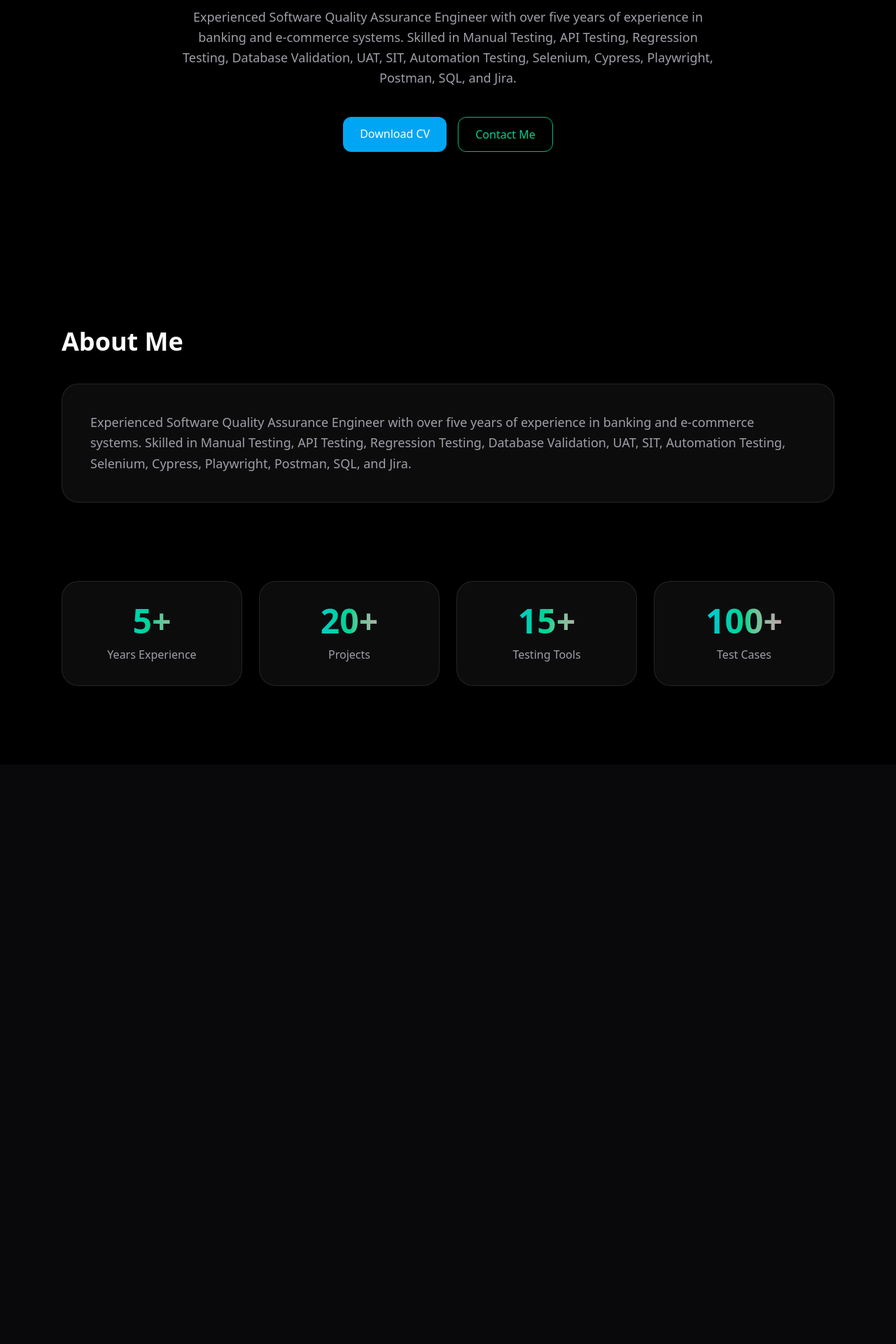
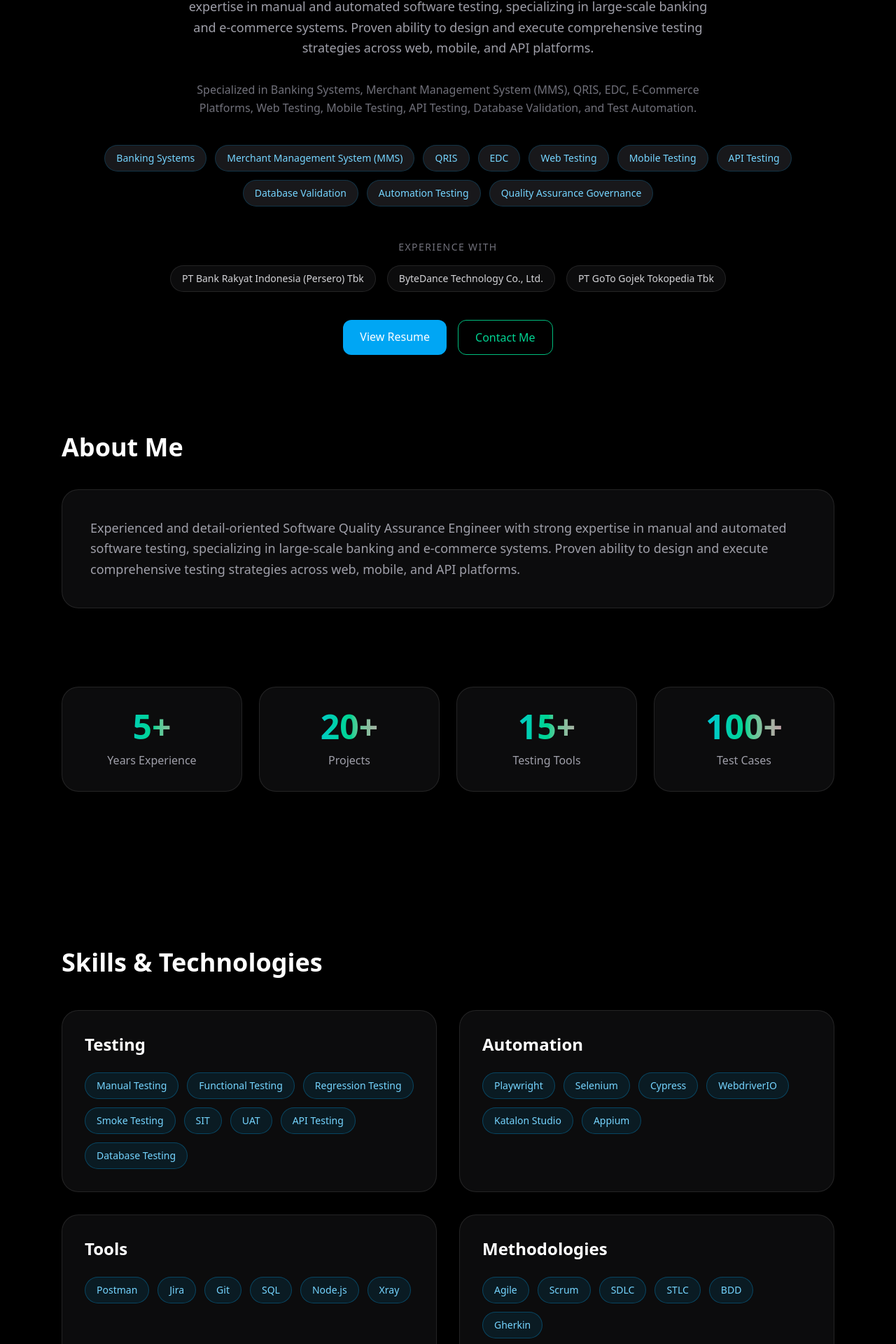
Before and after one commit to sugiorgazdag/sugiorgazdag, a Next.js app: page / in a window 1280 px wide. Shown: the part 444-2364 px from the top of the page at 70% size. Before the commit the page ends 1536 px from the top, so only its background shows below. Built offline with nearby package versions, Linux system fonts and the light colour scheme.

Commit message:
feat: complete portfolio core sections

```diff
--- a/app/page.tsx
+++ b/app/page.tsx
@@ -3,6 +3,8 @@ import Navbar from "@/components/layout/Navbar";
 import Hero from "@/components/sections/Hero";
 import About from "@/components/sections/About";
 import Stats from "@/components/sections/Stats";
+import Skills from "@/components/sections/Skill";
+import Experience from "@/components/sections/Experience";
 
 export default function Home() {
   return (
@@ -16,6 +18,10 @@ export default function Home() {
 
       <Stats />
 
+      <Skills />
+
+      <Experience />
+
     </main>
   );
 }
--- /dev/null
+++ b/components/sections/Experience.tsx
@@ -0,0 +1,74 @@
+import { experiences } from "@/data/experience";
+
+export default function Experience() {
+  return (
+    <section
+      id="experience"
+      className="py-28"
+    >
+      <div className="max-w-6xl mx-auto px-6">
+
+        <h2 className="text-4xl font-bold mb-12">
+          Work Experience
+        </h2>
+
+        <div className="space-y-8">
+
+          {experiences.map((experience) => (
+            <div
+              key={experience.company}
+              className="
+              rounded-3xl
+              border
+              border-white/10
+              bg-zinc-900/50
+              backdrop-blur-xl
+              p-8
+              "
+            >
+              <div className="flex flex-col md:flex-row md:justify-between">
+
+                <div>
+
+                  <h3 className="text-2xl font-bold">
+                    {experience.role}
+                  </h3>
+
+                  <p className="text-sky-400 mt-2">
+                    {experience.company}
+                  </p>
+
+                </div>
+
+                <span className="text-zinc-400">
+                  {experience.period}
+                </span>
+
+              </div>
+
+              <p className="text-zinc-400 mt-6">
+                {experience.description}
+              </p>
+
+              <ul className="mt-6 space-y-3">
+
+                {experience.achievements.map((item) => (
+                  <li
+                    key={item}
+                    className="text-zinc-300"
+                  >
+                    • {item}
+                  </li>
+                ))}
+
+              </ul>
+
+            </div>
+          ))}
+
+        </div>
+
+      </div>
+    </section>
+  );
+}
--- a/components/sections/Hero.tsx
+++ b/components/sections/Hero.tsx
@@ -11,17 +11,20 @@ export default function Hero() {
         flex
         items-center
         justify-center
+        pt-24
       "
     >
       <div className="max-w-6xl mx-auto px-6 text-center">
 
-        <p className="text-sky-400 mb-4">
+        {/* Greeting */}
+        <p className="text-sky-400 font-medium mb-4">
           Hello, I'm
         </p>
 
+        {/* Name */}
         <h1
           className="
-          text-6xl
+            text-5xl
             md:text-8xl
             font-bold
             mb-6
@@ -38,6 +41,7 @@ export default function Hero() {
           {personalInfo.name}
         </h1>
 
+        {/* Role */}
         <h2
           className="
             text-2xl
@@ -49,6 +53,7 @@ export default function Hero() {
           {personalInfo.role}
         </h2>
 
+        {/* Experience Badge */}
         <div
           className="
             inline-flex
@@ -65,12 +70,15 @@ export default function Hero() {
 
             bg-sky-500/10
 
+            text-sky-300
+
             mb-8
           "
         >
           🚀 {personalInfo.experience}
         </div>
 
+        {/* Description */}
         <p
           className="
             max-w-3xl
@@ -81,16 +89,95 @@ export default function Hero() {
 
             leading-relaxed
 
-          mb-10
+            mb-8
           "
         >
           {personalInfo.description}
         </p>
 
+        {/* Summary */}
+        <p
+          className="
+            max-w-3xl
+            mx-auto
+
+            text-zinc-500
+            text-base
+
+            leading-relaxed
+
+            mb-10
+          "
+        >
+          {personalInfo.summary}
+        </p>
+
+        {/* Expertise */}
+        <div className="flex flex-wrap justify-center gap-3 mb-12">
+          {personalInfo.expertise.map((item) => (
+            <span
+              key={item}
+              className="
+                px-4
+                py-2
+
+                rounded-full
+
+                bg-zinc-900
+
+                border
+                border-sky-500/20
+
+                text-sky-300
+                text-sm
+
+                hover:border-sky-400/40
+                transition
+              "
+            >
+              {item}
+            </span>
+          ))}
+        </div>
+
+        {/* Company Experience */}
+        <div className="mb-10">
+          <p className="text-zinc-500 text-sm tracking-widest mb-4">
+            EXPERIENCE WITH
+          </p>
+
+          <div className="flex flex-wrap justify-center gap-4">
+            {personalInfo.companies.map((company) => (
+              <span
+                key={company}
+                className="
+                  px-4
+                  py-2
+
+                  rounded-full
+
+                  border
+                  border-white/10
+
+                  bg-zinc-900/50
+
+                  text-zinc-300
+                  text-sm
+                "
+              >
+                {company}
+              </span>
+            ))}
+          </div>
+        </div>
+
+        {/* Action Buttons */}
         <div className="flex justify-center flex-wrap gap-4">
 
           <a
             href={personalInfo.cvUrl}
+            target="_blank"
+            rel="noopener noreferrer"
             className="
               px-6
               py-3
@@ -104,11 +191,11 @@ export default function Hero() {
               transition
             "
           >
-            Download CV
+            View Resume
           </a>
 
           <a
-            href="#contact"
+            href={`mailto:${personalInfo.email}`}
             className="
               px-6
               py-3
@@ -116,7 +203,6 @@ export default function Hero() {
               rounded-xl
 
               border
-
               border-emerald-500
 
               text-emerald-400
--- /dev/null
+++ b/components/sections/Skill.tsx
@@ -0,0 +1,63 @@
+import { skillCategories } from "@/data/skill";
+
+export default function Skills() {
+  return (
+    <section
+      id="skills"
+      className="py-28"
+    >
+      <div className="max-w-6xl mx-auto px-6">
+
+        <h2 className="text-4xl font-bold mb-12">
+          Skills & Technologies
+        </h2>
+
+        <div className="grid md:grid-cols-2 gap-8">
+
+          {skillCategories.map((category) => (
+            <div
+              key={category.title}
+              className="
+              rounded-3xl
+              border
+              border-white/10
+              bg-zinc-900/50
+              backdrop-blur-xl
+              p-8
+              "
+            >
+              <h3 className="text-2xl font-semibold mb-6">
+                {category.title}
+              </h3>
+
+              <div className="flex flex-wrap gap-3">
+
+                {category.skills.map((skill) => (
+                  <span
+                    key={skill}
+                    className="
+                    px-4
+                    py-2
+                    rounded-full
+                    border
+                    border-sky-500/30
+                    bg-sky-500/10
+                    text-sky-300
+                    text-sm
+                    "
+                  >
+                    {skill}
+                  </span>
+                ))}
+
+              </div>
+
+            </div>
+          ))}
+
+        </div>
+
+      </div>
+    </section>
+  );
+}
--- /dev/null
+++ b/data/experience.ts
@@ -0,0 +1,33 @@
+export const experiences = [
+  {
+    company: "Banking Industry",
+    role: "Software Quality Assurance Engineer",
+    period: "2021 - Present",
+
+    description:
+      "Responsible for testing merchant onboarding systems, QRIS, EDC, MMS, API integrations, and banking applications.",
+
+    achievements: [
+      "Created comprehensive SIT and UAT test scenarios",
+      "Performed API testing using Postman",
+      "Validated database transactions using SQL",
+      "Supported QRIS and EDC merchant onboarding flows",
+      "Worked closely with Developers, BA, and Product Owners",
+    ],
+  },
+
+  {
+    company: "E-Commerce Platform",
+    role: "Quality Assurance Engineer",
+    period: "2020 - 2021",
+
+    description:
+      "Performed functional and regression testing across web and mobile applications.",
+
+    achievements: [
+      "Improved release quality through regression testing",
+      "Created test documentation and test cases",
+      "Collaborated in Agile Scrum teams",
+    ],
+  },
+];
--- a/data/personal.ts
+++ b/data/personal.ts
@@ -10,11 +10,48 @@ export const personalInfo = {
   email: "ggalangekawiyonoo@gmail.com",
 
   description:
-    "Experienced Software Quality Assurance Engineer with over five years of experience in banking and e-commerce systems. Skilled in Manual Testing, API Testing, Regression Testing, Database Validation, UAT, SIT, Automation Testing, Selenium, Cypress, Playwright, Postman, SQL, and Jira.",
+    "Experienced and detail-oriented Software Quality Assurance Engineer with strong expertise in manual and automated software testing, specializing in large-scale banking and e-commerce systems. Proven ability to design and execute comprehensive testing strategies across web, mobile, and API platforms.",
+
+  summary:
+    "Specialized in Banking Systems, Merchant Management System (MMS), QRIS, EDC, E-Commerce Platforms, Web Testing, Mobile Testing, API Testing, Database Validation, and Test Automation.",
+
+  expertise: [
+    "Banking Systems",
+    "Merchant Management System (MMS)",
+    "QRIS",
+    "EDC",
+    "Web Testing",
+    "Mobile Testing",
+    "API Testing",
+    "Database Validation",
+    "Automation Testing",
+    "Quality Assurance Governance",
+  ],
 
   linkedin: "https://linkedin.com",
 
   github: "https://github.com/sugiorgazdag",
 
-  cvUrl: "https://drive.google.com/drive/folders/1Qooo9QVaCl8YEn0MMtjiSb5QI-VjWKGI?usp=sharing",
+  cvUrl:
+    "https://drive.google.com/drive/folders/1Qooo9QVaCl8YEn0MMtjiSb5QI-VjWKGI?usp=sharing",
+
+  companies: [
+    "PT Bank Rakyat Indonesia (Persero) Tbk",
+    "ByteDance Technology Co., Ltd.",
+    "PT GoTo Gojek Tokopedia Tbk",
+  ],
+
+  tools: [
+    "Playwright",
+    "Selenium",
+    "WebdriverIO",
+    "Appium",
+    "Katalon Studio",
+    "Cypress",
+    "Postman",
+    "SQL",
+    "Jira",
+    "Confluence",
+    "Git",
+  ],
 };
--- /dev/null
+++ b/data/projects.ts
@@ -0,0 +1,51 @@
+export const projects = [
+  {
+    title: "Merchant Management System (MMS)",
+    company: "PT Bank Rakyat Indonesia",
+
+    description:
+      "Internal banking application used for merchant onboarding, merchant maintenance, QRIS management, and EDC management.",
+
+    technologies: [
+      "Manual Testing",
+      "SIT",
+      "UAT",
+      "API Testing",
+      "SQL",
+      "Jira",
+    ],
+  },
+
+  {
+    title: "Tokopedia ↔ TikTok Shop Integration",
+
+    company: "ByteDance",
+
+    description:
+      "Data synchronization and feature migration between Tokopedia and TikTok Shop ecosystems.",
+
+    technologies: [
+      "Regression Testing",
+      "Integration Testing",
+      "Lark",
+      "API Validation",
+    ],
+  },
+
+  {
+    title: "Consumer E-Commerce Platform",
+
+    company: "GoTo",
+
+    description:
+      "Testing web, Android, iOS, and Mobile Lite applications including checkout, voucher, and user experience features.",
+
+    technologies: [
+      "Manual Testing",
+      "Regression",
+      "UAT",
+      "Postman",
+      "Jira",
+    ],
+  },
+];
--- /dev/null
+++ b/data/skill.ts
@@ -0,0 +1,51 @@
+export const skillCategories = [
+  {
+    title: "Testing",
+    skills: [
+      "Manual Testing",
+      "Functional Testing",
+      "Regression Testing",
+      "Smoke Testing",
+      "SIT",
+      "UAT",
+      "API Testing",
+      "Database Testing",
+    ],
+  },
+
+  {
+    title: "Automation",
+    skills: [
+      "Playwright",
+      "Selenium",
+      "Cypress",
+      "WebdriverIO",
+      "Katalon Studio",
+      "Appium",
+    ],
+  },
+
+  {
+    title: "Tools",
+    skills: [
+      "Postman",
+      "Jira",
+      "Git",
+      "SQL",
+      "Node.js",
+      "Xray",
+    ],
+  },
+
+  {
+    title: "Methodologies",
+    skills: [
+      "Agile",
+      "Scrum",
+      "SDLC",
+      "STLC",
+      "BDD",
+      "Gherkin",
+    ],
+  },
+];
```
Also changed, not shown: components/ui/ParticleBackground.tsx (added). Lines whose indentation alone changed are shown as unchanged.
